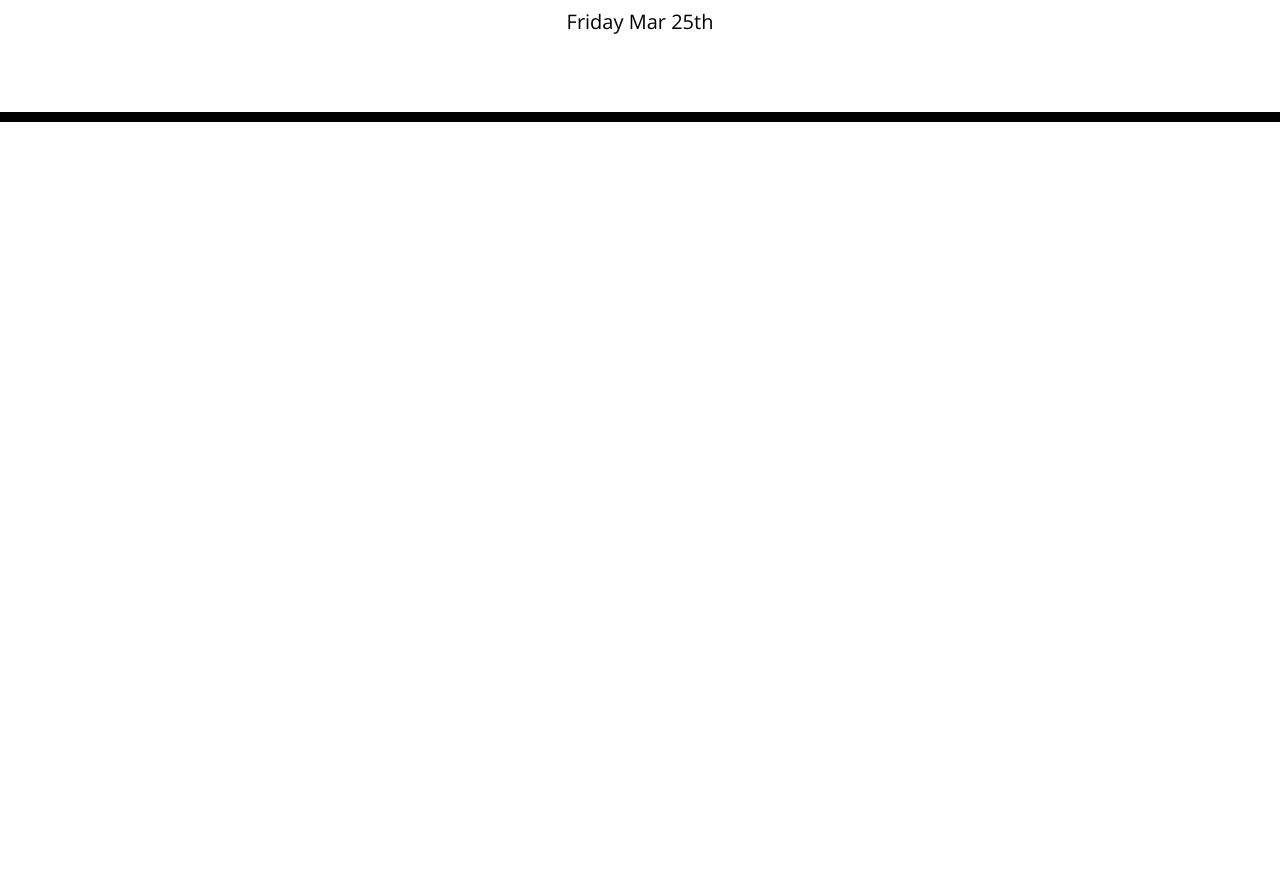
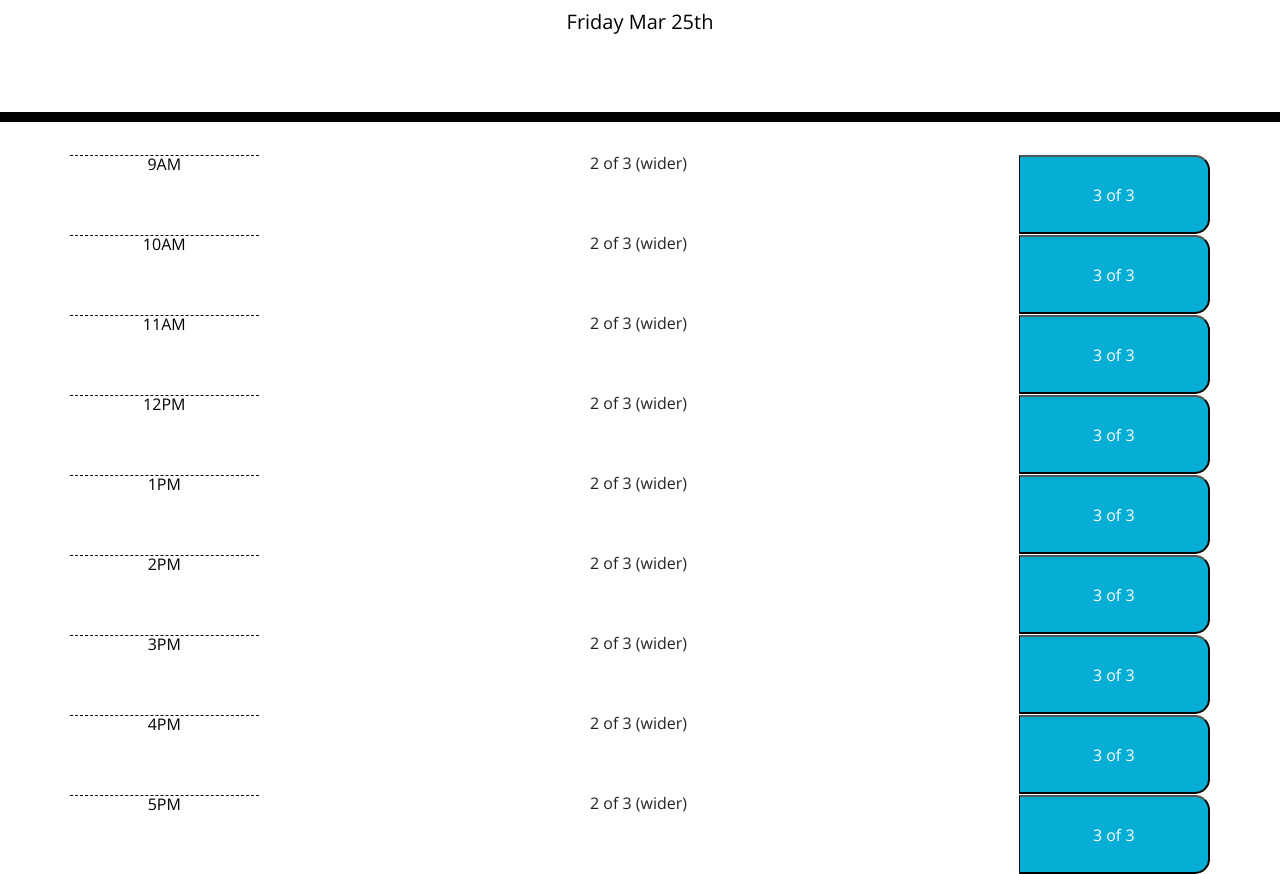
Before and after one commit to Boopdid/work-day-scheduler, a plain HTML site: page index.html in a window 1280 px wide. Shown: the part 182-1056 px from the top of the page. Before the commit the page ends 800 px from the top, so only its background shows below. Drawn offline with nearby package versions, Linux system fonts and the light colour scheme.

Commit message:
added rows and colums to html and connected the given classes to structure the time block

```diff
--- a/index.html
+++ b/index.html
@@ -28,8 +28,53 @@
       <p class="lead">A simple calendar app for scheduling your work day</p>
       <p id="currentDay" class="lead"></p>
     </header>
-    <div class="container">
+    <div class="container time-block">
       <!-- Timeblocks go here -->
+      <div class="row">
+        <div class="col hour">9AM</div>
+        <div class="col-8">2 of 3 (wider)</div>
+        <button class="col saveBtn">3 of 3</button>
+      </div>
+      <div class="row">
+        <div class="col hour">10AM</div>
+        <div class="col-8">2 of 3 (wider)</div>
+        <button class="col saveBtn">3 of 3</button>
+      </div>
+      <div class="row">
+        <div class="col hour">11AM</div>
+        <div class="col-8">2 of 3 (wider)</div>
+        <button class="col saveBtn">3 of 3</button>
+      </div>
+      <div class="row">
+        <div class="col hour">12PM</div>
+        <div class="col-8">2 of 3 (wider)</div>
+        <button class="col saveBtn">3 of 3</button>
+      </div>
+      <div class="row">
+        <div class="col hour">1PM</div>
+        <div class="col-8" class>2 of 3 (wider)</div>
+        <button class="col saveBtn">3 of 3</button>
+      </div>
+      <div class="row">
+        <div class="col hour">2PM</div>
+        <div class="col-8">2 of 3 (wider)</div>
+        <button class="col saveBtn">3 of 3</button>
+      </div>
+      <div class="row">
+        <div class="col hour">3PM</div>
+        <div class="col-8">2 of 3 (wider)</div>
+        <button class="col saveBtn">3 of 3</button>
+      </div>
+      <div class="row">
+        <div class="col hour">4PM</div>
+        <div class="col-8">2 of 3 (wider)</div>
+        <button class="col saveBtn">3 of 3</button>
+      </div>
+      <div class="row">
+        <div class="col hour">5PM</div>
+        <div class="col-8">2 of 3 (wider)</div>
+        <button class="col saveBtn">3 of 3</button>
+      </div>
     </div>
 
     <script src="https://cdnjs.cloudflare.com/ajax/libs/jquery/3.2.1/jquery.min.js"></script>
```
Also changed, not shown: assets/css/style.css (+10 -1 lines).
